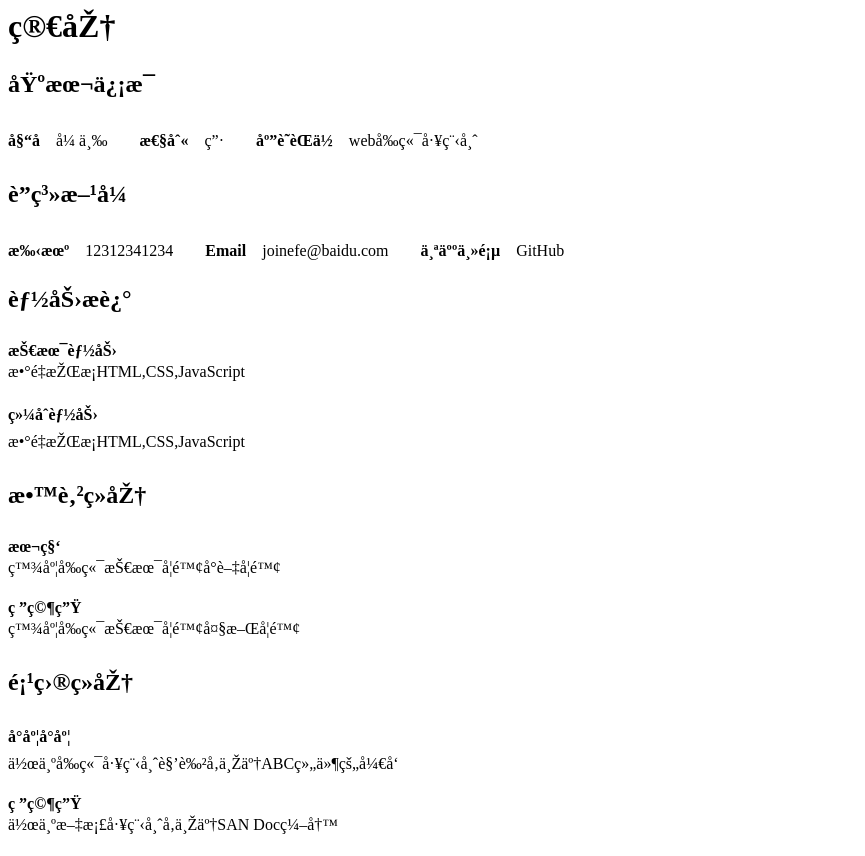
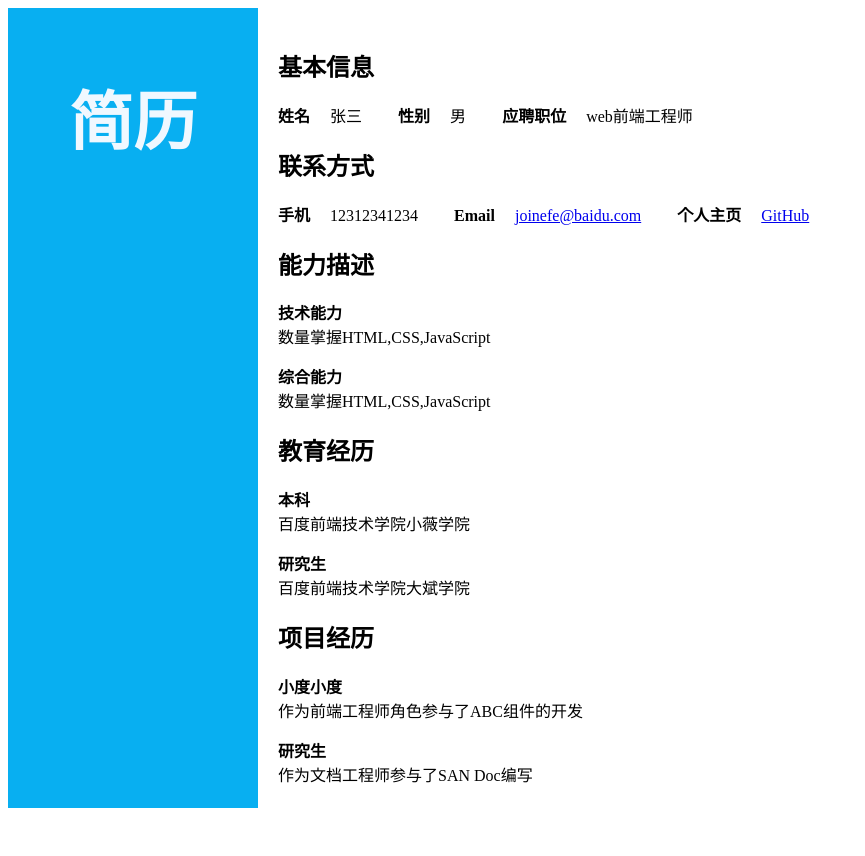
Before and after one commit to SukiYuSijing/ife-2018, a plain HTML site: page 零基础学院/resume.html in a window 1280 px wide. Shown: the whole page, without its empty margins (0-865 px from the left). After the commit the page ends 808 px from the top, so only its background shows below. Drawn offline with Linux system fonts and the light colour scheme.

Commit message:
3 ways resume1

```diff
--- /dev/null
+++ b/零基础学院/css/style_2.css
@@ -0,0 +1,22 @@
+.item{
+    font-weight: bold;
+}
+
+.banner {
+    color: aliceblue;
+    font-size: 2em;
+    background-color: rgb(8, 175, 241);
+    width: 250px;
+    height: 800px;
+    text-align: center;
+    float: left;
+}
+
+h1{
+    padding-top: 20px;
+}
+
+.main{
+    padding-left: 270px;
+    padding-top: 20px;
+}
--- a/零基础学院/resume.html
+++ b/零基础学院/resume.html
@@ -1,31 +1,65 @@
+<!DOCTYPE html>
 <html lang="en,zh">
-<head charset="utf-8">
+
+<head>
+    <meta charset="utf-8" http-equiv="X-UA-Compatible" content="IE=Edge">
     <title>个人简历</title>
-    <link rel="stylesheet" href="css/style_1.css">
+    <link rel="shortcut icon" href="favicon.ico">
+    <link rel="stylesheet" href="css/style_2.css">
 </head>
+
 <body>
-    <h1>简历</h1>
-    <div>
-        <h2>基本信息</h2>
-        <span class="item">姓名</span>&#12288<span>张三</span>&#12288&#12288<span class="item">性别</span>&#12288<span>男</span>&#12288&#12288<span class="item">应聘职位</span>&#12288<span>web前端工程师</span>
+    <div class="banner">
+        <h1>简历</h1>
     </div>
-    <div>
-        <h2>联系方式</h2>
-        <span class="item">手机</span>&#12288<span >12312341234</span>&#12288&#12288<span class="item">Email</span>&#12288<span>joinefe@baidu.com</span>&#12288&#12288<span class="item">个人主页</span>&#12288<span>GitHub</span>
+
+    <div class="main">
+        <section>
+            <h2>基本信息</h2>
+            <span class="item">姓名</span>&#12288
+            <span>张三</span>&#12288&#12288
+            <span class="item">性别</span>&#12288
+            <span>男</span>&#12288&#12288
+            <span class="item">应聘职位</span>&#12288
+            <span>web前端工程师</span>
+        </section>
+        <section>
+            <h2>联系方式</h2>
+            <span class="item">手机</span>&#12288
+            <span>12312341234</span>&#12288&#12288
+            <span class="item">Email</span>&#12288
+            <span><a href="mailto:joinefe@baidu.com?subject=Hello%20again">joinefe@baidu.com</a></span>&#12288&#12288
+            <span class="item">个人主页</span>&#12288
+            <span><a href="https://github.com/zmysb">GitHub</a></span>
+        </section>
+        <section>
+            <h2>能力描述</h2>
+            <p>
+                <span class="item">技术能力</span>
+                <br/>数量掌握HTML,CSS,JavaScript</p>
+            <p>
+                <span class="item">综合能力</span>
+                <br/>数量掌握HTML,CSS,JavaScript</p>
+        </section>
+        <section>
+            <h2>教育经历</h2>
+            <p>
+                <span class="item">本科</span>
+                <br/>百度前端技术学院小薇学院</p>
+            <p>
+                <span class="item">研究生</span>
+                <br/>百度前端技术学院大斌学院</p>
+        </section>
+        <section>
+            <h2>项目经历</h2>
+            <p>
+                <span class="item">小度小度</span>
+                <br/>作为前端工程师角色参与了ABC组件的开发</p>
+            <p>
+                <span class="item">研究生</span>
+                <br/>作为文档工程师参与了SAN Doc编写</p>
+        </section>
     </div>
-    <div>
-        <h2 >能力描述</h2>
-        <p><span class="item">技术能力</span><br/>数量掌握HTML,CSS,JavaScript</p>
-        <p><span class="item">综合能力</span><br/>数量掌握HTML,CSS,JavaScript</p>
-    </div>
-    <div>
-        <h2>教育经历</h2>
-        <p><span class="item">本科</span><br/>百度前端技术学院小薇学院</p>
-        <p><span class="item">研究生</span><br/>百度前端技术学院大斌学院</p>
-    </div>
-    <div>
-        <h2>项目经历</h2>
-        <p><span class="item">小度小度</span><br/>作为前端工程师角色参与了ABC组件的开发</p>
-        <p><span class="item">研究生</span><br/>作为文档工程师参与了SAN Doc编写</p>
-    </div>
+
 </body>
+<script></script>
```
Also changed, not shown: 零基础学院/favicon.ico (added).
